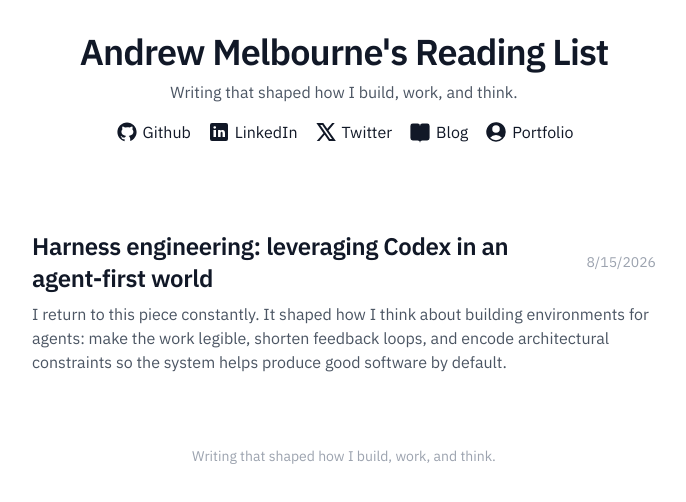
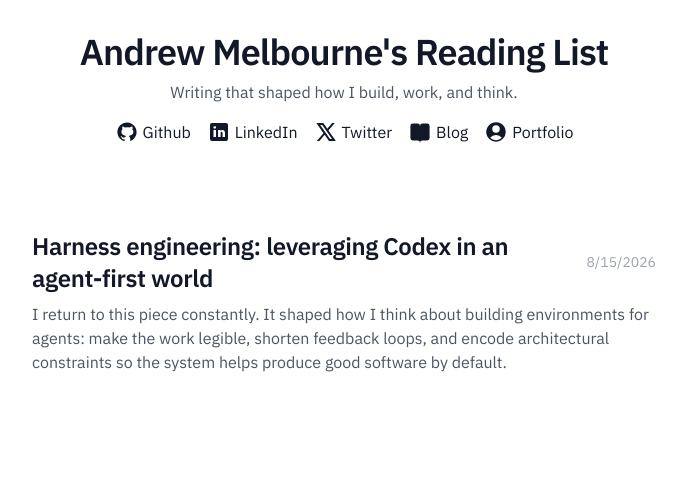
Before and after one commit to Melbourneandrew/reading-list, a Next.js app: page / in a window 1280 px wide. Shown: the top 502 px of the page, without its empty margins (296-982 px from the left). Built offline with nearby package versions, Linux system fonts and the light colour scheme.

Commit message:
fix: remove repeated reading list footer (#5)

```diff
--- a/src/app/page.tsx
+++ b/src/app/page.tsx
@@ -42,7 +42,6 @@ export default function HomePage() {
         ))}
       </ol>
 
-      <footer className="site-footer">Writing that shaped how I build, work, and think.</footer>
     </main>
   );
 }
```
